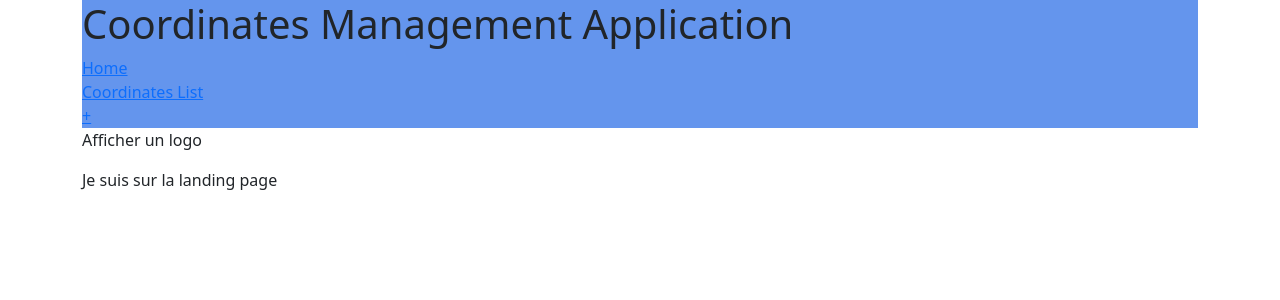
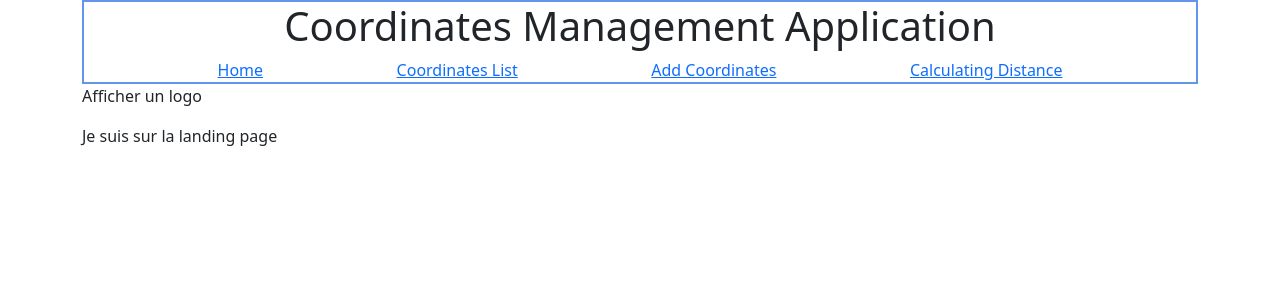
Before and after one commit to Fercak-Florian/Coordinates-Management, an Angular app in the folder front/: page / in a window 1280 px wide. Shown: the top 300 px of the page. Built offline with nearby package versions, Linux system fonts and the light colour scheme.

Commit message:
amelioration du design du header

```diff
--- a/front/src/app/header/header.component.html
+++ b/front/src/app/header/header.component.html
@@ -2,6 +2,7 @@
   <div>
     <h1>Coordinates Management Application</h1>
   </div>
+  <nav>
     <div>
       <a routerLink="">Home</a>
     </div>
@@ -9,6 +10,10 @@
       <a routerLink="coordinates-list">Coordinates List</a>
     </div>
     <div>
-    <a routerLink="new-coordinates">+</a>
+      <a routerLink="new-coordinates">Add Coordinates</a>
     </div>
+    <div>
+      <a routerLink="">Calculating Distance</a>
     </div>
+  </nav>
+</div>
--- a/front/src/app/header/header.component.scss
+++ b/front/src/app/header/header.component.scss
@@ -1,3 +1,12 @@
 .header{
-  background-color: cornflowerblue;
+  border: cornflowerblue 2px solid;
 }
+
+h1{
+  text-align: center;
+}
+
+nav{
+  display: flex;
+  justify-content: space-evenly;
+}
```
Lines whose indentation alone changed are shown as unchanged.
